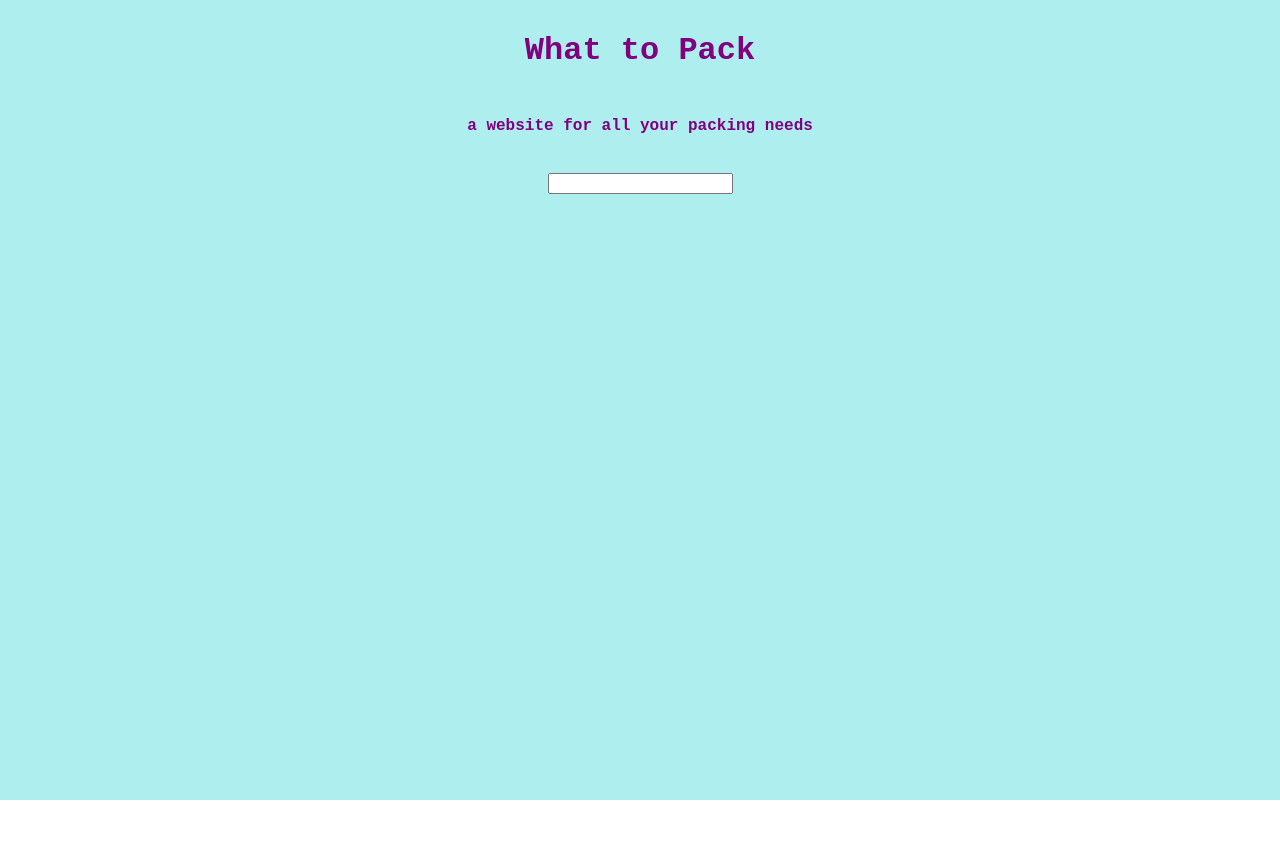
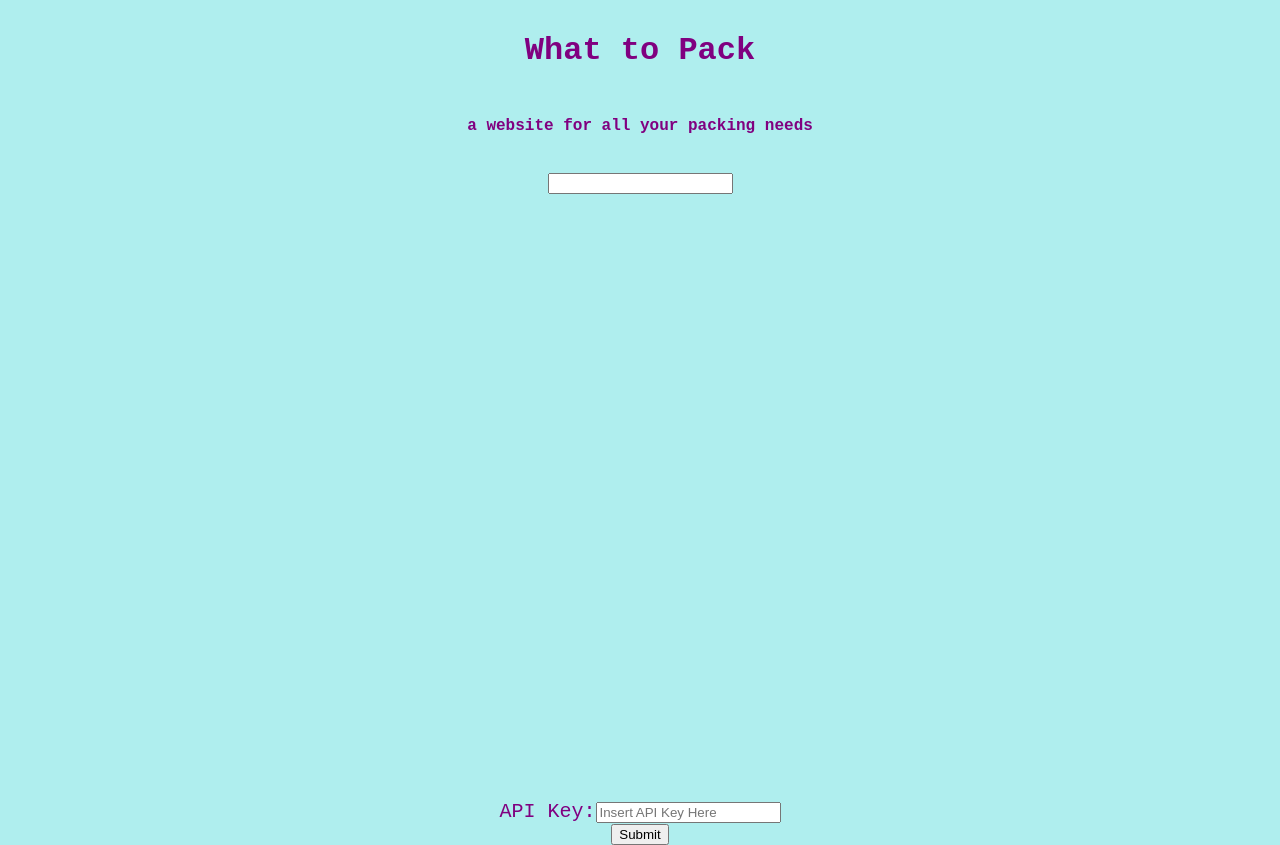
Before and after one commit to Shaina-Z/What-to-Pack, a React (Create React App) app: page / in a window 1280 px wide. Before the commit the page ends 800 px from the top, so only its background shows below. Built offline with nearby package versions, Linux system fonts and the light colour scheme.

Commit message:
preparing website for openai input

```diff
--- a/package.json
+++ b/package.json
@@ -9,6 +9,7 @@
     "@testing-library/react": "^16.3.0",
     "@testing-library/user-event": "^13.5.0",
     "gh-pages": "^6.3.0",
+    "openai": "^5.9.0",
     "react": "^19.1.0",
     "react-bootstrap": "^2.10.10",
     "react-dom": "^19.1.0",
--- a/src/App.js
+++ /dev/null
@@ -1,25 +0,0 @@
-import './App.css';
-import { Form } from 'react-bootstrap';
-
-function App() {
-  return (
-    <div className="App">
-      <header className="App-header">
-        <p>
-          What to Pack
-        </p>
-        <p className='subtitle'>
-          a website for all your packing needs
-        </p>
-          <Form.Group className='tripInput'>
-        <input type="text"
-        id="tripTextInput"
-        />
-      </Form.Group>
-      </header>
-
-    </div>
-  );
-}
-
-export default App;
--- /dev/null
+++ b/src/App.tsx
@@ -0,0 +1,47 @@
+import './App.css';
+import { Form, Button } from 'react-bootstrap';
+import React, {useState} from 'react';
+
+let keyData = "$OPENAI_API_KEY";
+const saveKeyData = "MYKEY";
+const prevKey = localStorage.getItem(saveKeyData);
+if (prevKey !== null) {
+  keyData = JSON.parse(prevKey);
+}
+
+function App() {
+  const [key, setKey] = useState(keyData);
+  function changeKey(event: React.ChangeEvent<HTMLInputElement>) {
+    setKey(event.target.value);
+  }
+  function handleSubmit() {
+    localStorage.setItem(saveKeyData, JSON.stringify(key));
+    window.location.reload();
+  }
+
+  return (
+    <div className="App">
+      <header className="App-header">
+        <p>
+          What to Pack
+        </p>
+        <p className='subtitle'>
+          a website for all your packing needs
+        </p>
+          <Form.Group className='tripInput'>
+        <input type="text"
+        id="tripTextInput"
+        />
+      </Form.Group>
+      </header>
+      <Form className="api-form-container">
+        <Form.Label style={{ fontFamily: "Courier New", color: '#800080', fontSize: '20px', }}>API Key:</Form.Label>
+        <Form.Control type="password" placeholder="Insert API Key Here" onChange={changeKey}></Form.Control>
+        <br></br>
+          <Button className="Submit-Button" onClick={handleSubmit}>Submit</Button>
+          </Form>
+    </div>
+  );
+}
+
+export default App;
--- a/src/index.js
+++ b/src/index.js
@@ -1,7 +1,7 @@
 import React from 'react';
 import ReactDOM from 'react-dom/client';
 import './index.css';
-import App from './App';
+import App from './App.tsx';
 import reportWebVitals from './reportWebVitals';
 
 const root = ReactDOM.createRoot(document.getElementById('root'));
```
Also changed, not shown: 1 other file (tests, documents, lock files or other folders).
